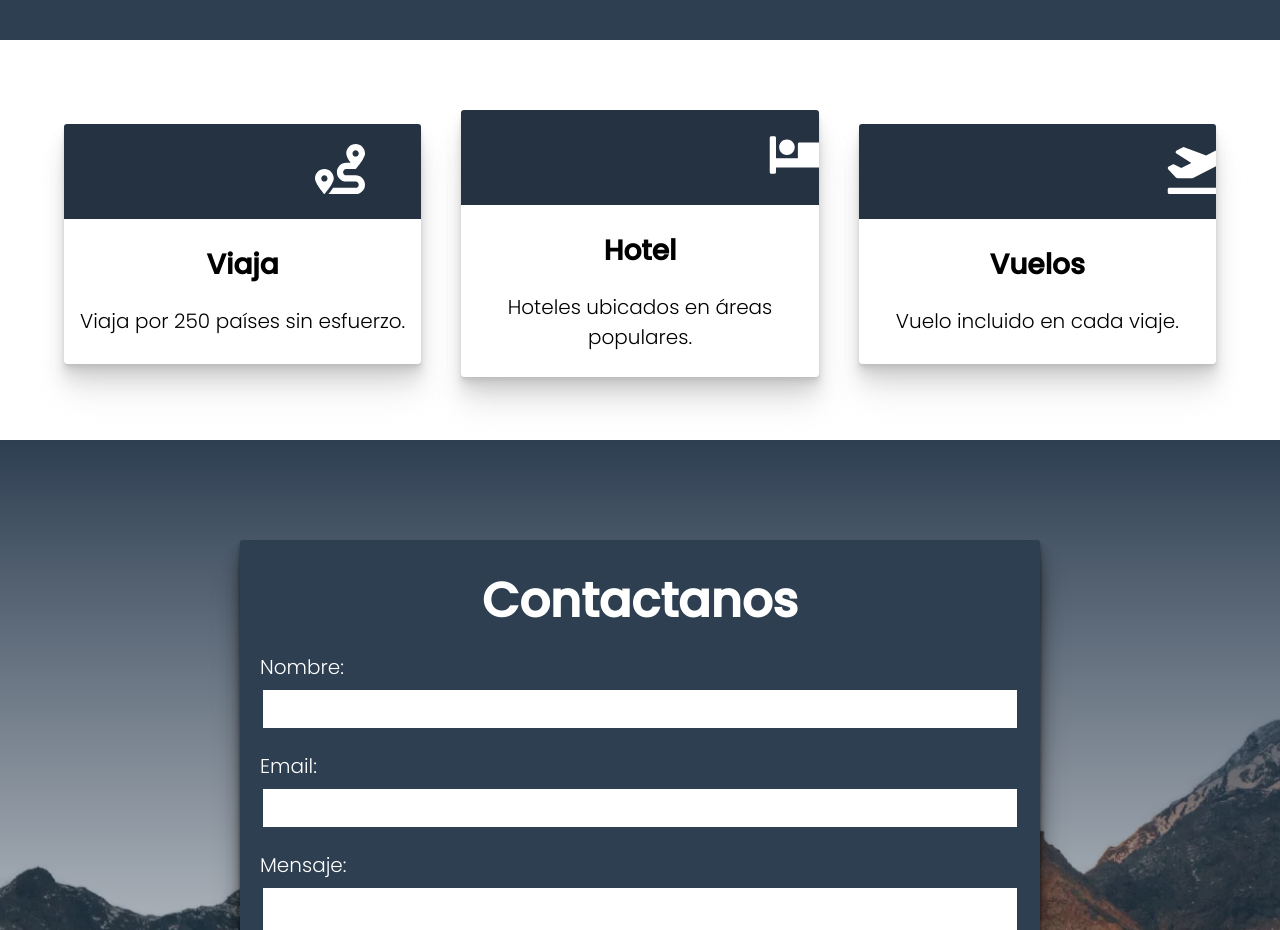
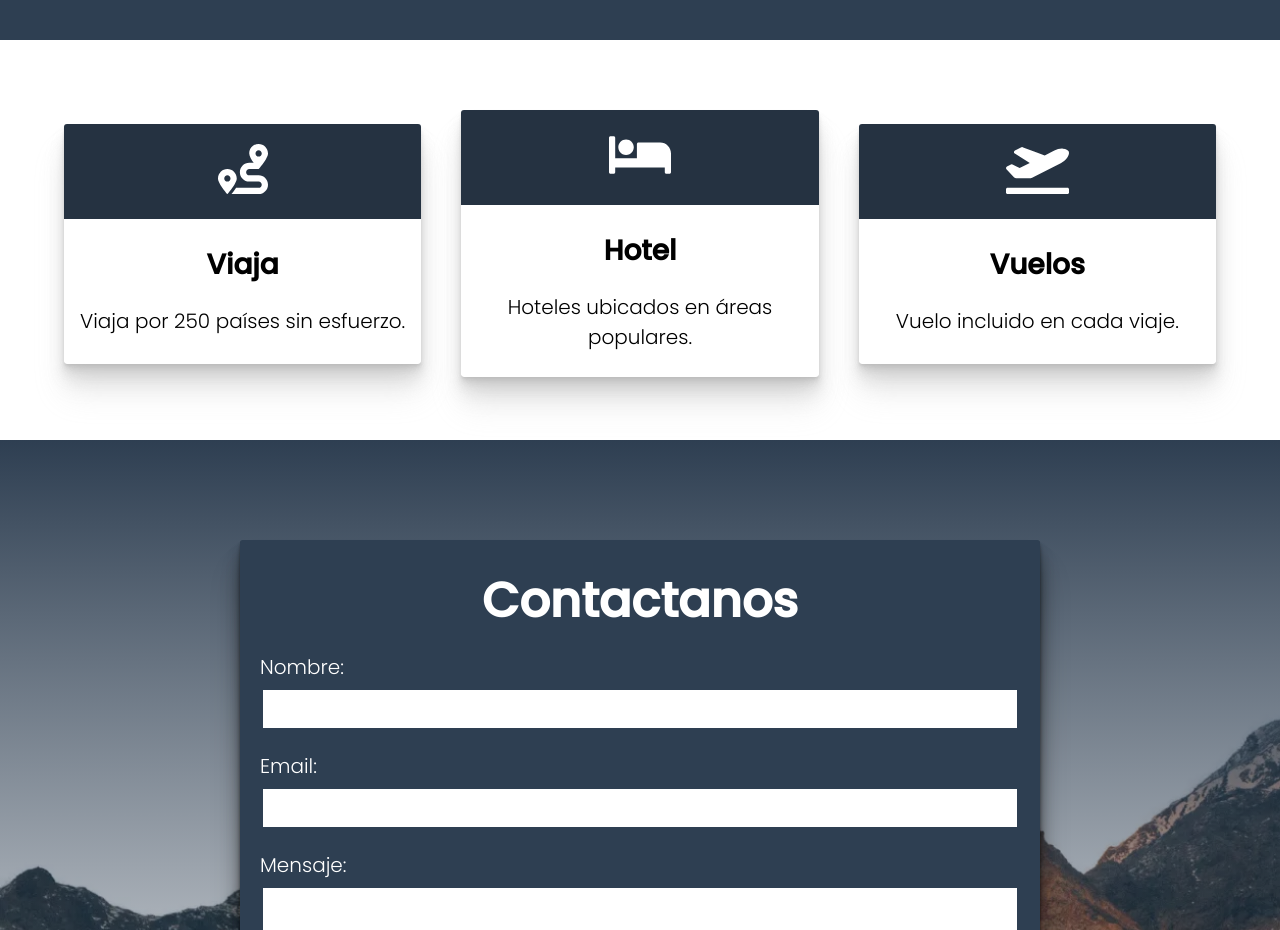
Before and after one commit to LDC-ar/travel-website, a plain HTML site: page index.html in a window 1280 px wide. Shown: the part 1880-2810 px from the top of the page. Drawn offline with nearby package versions, Linux system fonts and the light colour scheme; a web font is replaced by a local one.

Commit message:
icons fixes

```diff
--- a/index.html
+++ b/index.html
@@ -45,21 +45,21 @@
 			<div class="cards">
 				<div class="card">
 					<div class="card-icon">
-						<img src="./icons/route-solid.svg" alt="icono-ruta" width="512px" height="512px" loading="lazy" />
+						<img src="./icons/route-solid.svg" alt="icono-ruta" loading="lazy" />
 					</div>
 					<h4>Viaja</h4>
 					<p>Viaja por 250 países sin esfuerzo.</p>
 				</div>
 				<div class="card">
 					<div class="card-icon">
-						<img src="./icons/bed-solid.svg" alt="icono-cama" width="640px" height="512px" loading="lazy" />
+						<img src="./icons/bed-solid.svg" alt="icono-cama" loading="lazy" />
 					</div>
 					<h4>Hotel</h4>
 					<p>Hoteles ubicados en áreas populares.</p>
 				</div>
 				<div class="card">
 					<div class="card-icon">
-						<img src="./icons/plane-departure-solid.svg" alt="icono-avion" width="640px" height="512px" loading="lazy" />
+						<img src="./icons/plane-departure-solid.svg" alt="icono-avion" loading="lazy" />
 					</div>
 					<h4>Vuelos</h4>
 					<p>Vuelo incluido en cada viaje.</p>
```
